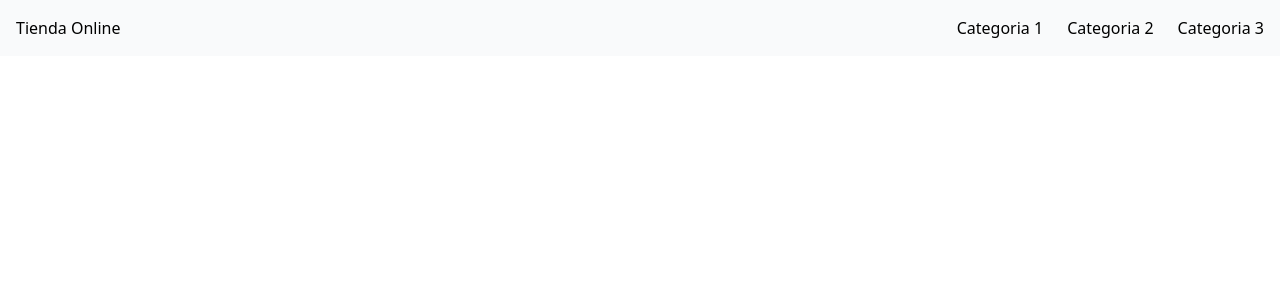
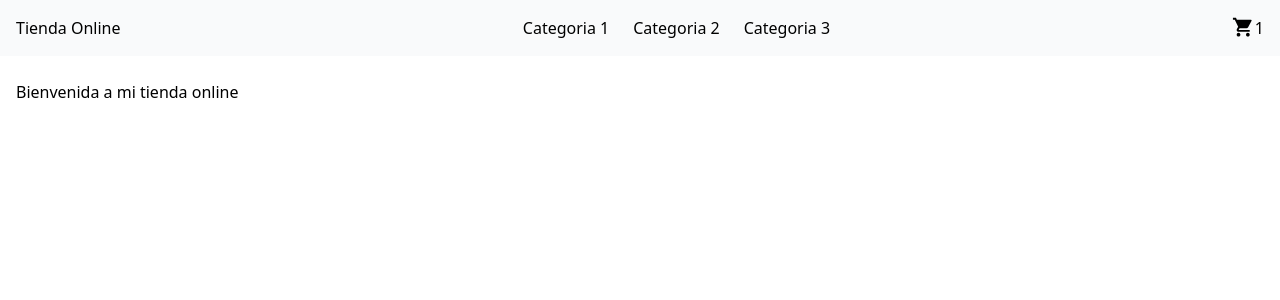
Before and after one commit to Eliza29/TiendaOnline-SeguraElizabeth, a React (Create React App) app: page / in a window 1280 px wide. Shown: the top 300 px of the page. Built offline with nearby package versions, Linux system fonts and the light colour scheme.

Commit message:
desafio crea tu landing

```diff
--- a/package.json
+++ b/package.json
@@ -9,6 +9,7 @@
     "@testing-library/user-event": "^12.8.3",
     "react": "^17.0.2",
     "react-dom": "^17.0.2",
+    "react-icons": "^4.3.1",
     "react-scripts": "4.0.3",
     "web-vitals": "^1.1.2"
   },
--- a/src/App.js
+++ b/src/App.js
@@ -1,9 +1,12 @@
+import ItemListContainer from './components/ItemListContainer'
 import Navbar from './components/NavBar'
 
 const App = () => {
   return (
-
-    <Navbar/>
+    <>
+      <Navbar/>
+      <ItemListContainer greeting="Bienvenida a mi tienda online"/>
+    </>
 
   )
 }
--- /dev/null
+++ b/src/components/CartWidget.js
@@ -0,0 +1,14 @@
+import { MdShoppingCart } from "react-icons/md";
+
+const CartWidget = () => {
+    return (
+        <div className="inline-flex">
+
+            <MdShoppingCart size="1.4rem"/>
+
+            <span>1</span>
+        </div>
+    )
+}
+
+export default CartWidget
--- /dev/null
+++ b/src/components/ItemListContainer.js
@@ -0,0 +1,9 @@
+const ItemListContainer = ({greeting}) => {
+    return (
+        <div className="flex flex-wrap p-4 mx-auto mt-20 lg:mt-16">
+            {greeting}
+        </div>
+    )
+}
+
+export default ItemListContainer
--- a/src/components/NavBar.js
+++ b/src/components/NavBar.js
@@ -1,14 +1,16 @@
+import CartWidget from "./CartWidget"
 
 const NavBar = () => {
     return (
         <>
-            <header className="w-full fixed bg-gray-50 flex justify-between p-4">
+            <header className="w-full fixed top-0 bg-gray-50 flex justify-between p-4">
                 Tienda Online
-                <nav className="flex justify-evenly space-x-6">
+                <nav className="flex justify-evenly lg:space-x-6">
                     <a href="cat1">Categoria 1</a>
                     <a href="cat2">Categoria 2</a>
                     <a href="cat3">Categoria 3</a>
                 </nav>
+                <CartWidget/>
             </header>
 
         </>
```
Also changed, not shown: 1 other file (tests, documents, lock files or other folders).
